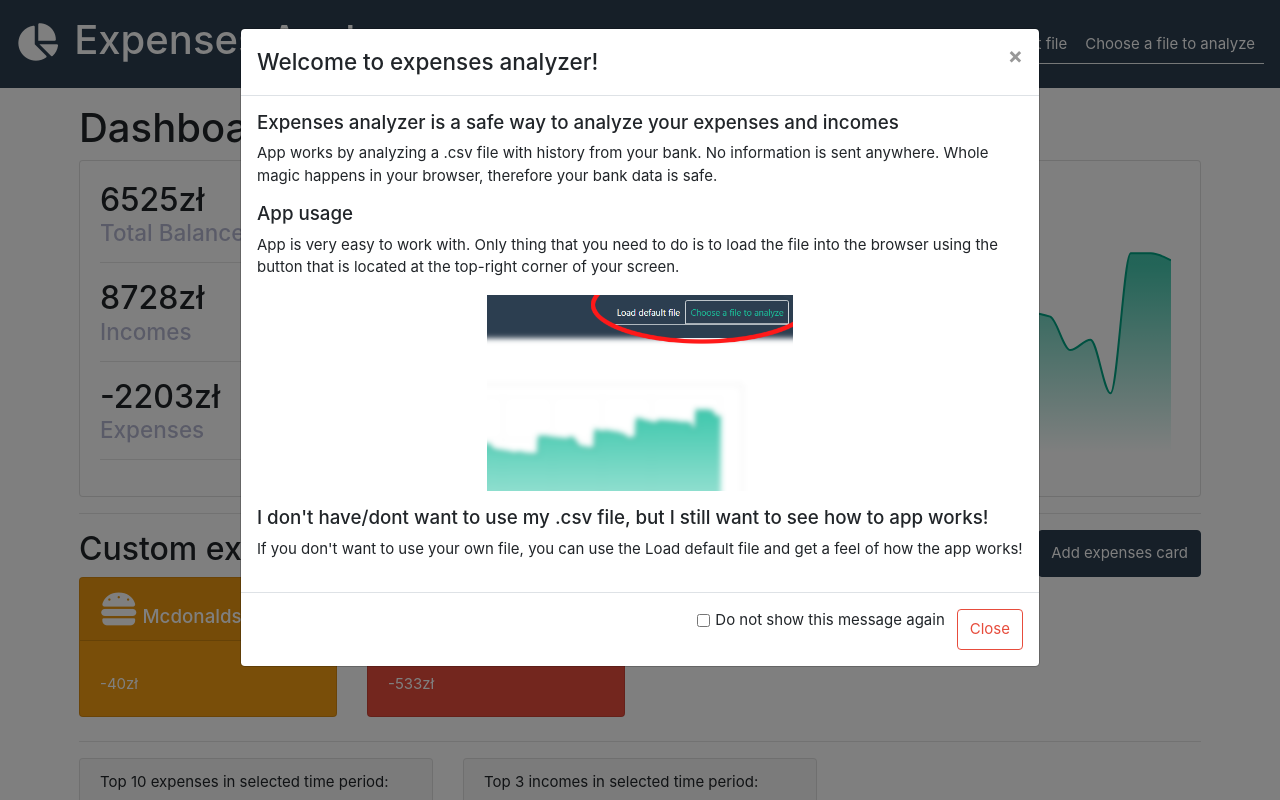
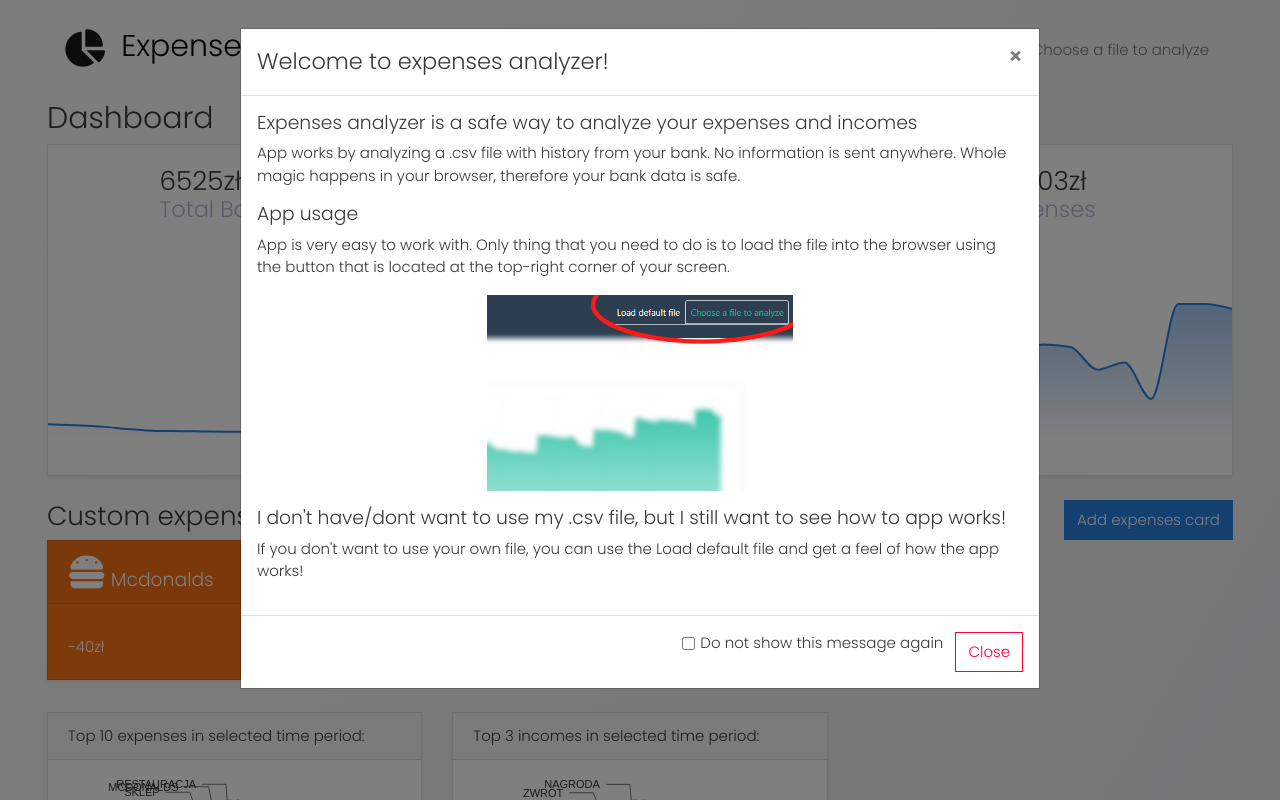
Before and after one commit to Kielx/expenses-analyzer, a React (Create React App) app: page / in a window 1280 px wide. Both pictures are taken after a click on the button "Load default file". Shown: the top 800 px of the page. Built offline with nearby package versions, Linux system fonts and the light colour scheme.

Commit message:
Styling overhaul

```diff
--- a/public/index.html
+++ b/public/index.html
@@ -24,7 +24,9 @@
       work correctly both with client-side routing and a non-root public URL.
       Learn how to configure a non-root public URL by running `npm run build`.
     -->
-    <link rel="stylesheet" href="https://stackpath.bootstrapcdn.com/bootswatch/4.5.2/flatly/bootstrap.min.css" integrity="sha384-qF/QmIAj5ZaYFAeQcrQ6bfVMAh4zZlrGwTPY7T/M+iTTLJqJBJjwwnsE5Y0mV7QK" crossorigin="anonymous">
+    <link rel="preconnect" href="https://fonts.gstatic.com">
+<link href="https://fonts.googleapis.com/css2?family=Poppins:ital,wght@0,300;0,600;1,100&display=swap" rel="stylesheet">
+    <link rel="stylesheet" href="https://stackpath.bootstrapcdn.com/bootswatch/4.5.2/cosmo/bootstrap.min.css" integrity="sha384-5QFXyVb+lrCzdN228VS3HmzpiE7ZVwLQtkt+0d9W43LQMzz4HBnnqvVxKg6O+04d" crossorigin="anonymous">
 <script src="https://kit.fontawesome.com/350678d6e0.js" crossorigin="anonymous"></script>
 
 
--- a/src/App.css
+++ b/src/App.css
@@ -49,11 +49,8 @@ body {
 body,
 html {
   min-height: 100%;
+  font-family: "Poppins", sans-serif;
 }
 body {
-  background: url(./images/NoFileUploadedBG2.svg) center no-repeat;
-  background-size: contain;
-
-  background-color: rgba(255, 255, 255, 0.97);
-  background-blend-mode: lighten;
+  background-image: linear-gradient(120deg, #fdfbfb 0%, #ebedee 100%);
 }
--- a/src/App.js
+++ b/src/App.js
@@ -58,12 +58,12 @@ function App() {
   useEffect(() => {
     if (parsed && parsed.length !== 0) {
       setGraphData(parseDataForGraphUsage(parsed));
-      document.body.style.background = "url('')";
+      document.body.style.backgroundColor = "#F5F6FA";
     }
   }, [parsed]);
 
   return (
-    <div className="App ">
+    <Container className="App Container mt-3" fluid style={{ width: "95%" }}>
       <HelloModal></HelloModal>
       <MainNavbar parsed={parsed} setParsed={setParsed}></MainNavbar>
       {parsed.length <= 0 ? (
@@ -78,23 +78,23 @@ function App() {
           Please load a file to analyze
         </h2>
       ) : (
-        <Container className="Container mt-3" fluid style={{ width: "90%" }}>
+        <>
           <h2>Dashboard</h2>
           <MainOverview graphData={graphData} parsed={parsed}></MainOverview>
-          <hr />
+
           <div className="d-flex justify-content-between">
             <h3>Custom expense cards: </h3>
             <AddCardModal setCards={setCards}></AddCardModal>
           </div>
 
           <Row>{displayCards(cards)}</Row>
-          <hr />
+
           <h3> </h3>
 
           {parsed ? (
             <Row>
               <Col xl={4}>
-                <Card>
+                <Card className="shadow-sm mb-4">
                   <Card.Header>
                     {`Top ${
                       prepareTop10Expenses(parsed).length >= 10
@@ -111,7 +111,7 @@ function App() {
                 </Card>
               </Col>
               <Col xl={4}>
-                <Card>
+                <Card className="shadow-sm">
                   <Card.Header>
                     {`Top ${
                       prepareTop10Incomes(parsed).length >= 10
@@ -131,10 +131,10 @@ function App() {
           ) : (
             ""
           )}
-        </Container>
+        </>
       )}
       <ScrollTopArrow></ScrollTopArrow>
-    </div>
+    </Container>
   );
 }
 
--- a/src/components/DashboardInfoCard.js
+++ b/src/components/DashboardInfoCard.js
@@ -3,7 +3,7 @@ import CountUp from "react-countup";
 
 export default function DashboardInfoCard(props) {
   return (
-    <div className="mb-3 text-lg-left text-center">
+    <div className="mb-4 text-lg-left text-center">
       <h3 className="mb-0">
         {props.graphData.length !== 0 ? (
           <CountUp end={props.content} duration={1} suffix={"zł"}></CountUp>
@@ -12,7 +12,6 @@ export default function DashboardInfoCard(props) {
         )}
       </h3>
       <h4 style={{ color: "#B5B7D0" }}>{props.children}</h4>
-      <hr />
     </div>
   );
 }
--- a/src/components/DynamicCard.js
+++ b/src/components/DynamicCard.js
@@ -10,7 +10,7 @@ export default function DynamicCard(props) {
       <Card
         style={{ animation: "htmlFadeIn 0.5s", transition: "opacity 0.5s" }}
         bg={props.bg ? props.bg : ""}
-        className="mb-2"
+        className="mb-4 shadow-sm"
         text={props.bg === "light" || !props.bg ? "dark" : "white"}
       >
         <Card.Header as="h5" className={"d-flex justify-content-between"}>
--- a/src/components/MainCard.js
+++ b/src/components/MainCard.js
@@ -8,7 +8,7 @@ export default function MainCard(props) {
     <Col xs={12} md={6} lg={4}>
       <Card
         border={props.bg ? props.bg : ""}
-        className="mb-2"
+        className="mb-2 "
         text={props.bg ? props.bg : ""}
       >
         <Card.Header as="h5" className={"d-flex justify-content-between"}>
--- a/src/components/MainChart.js
+++ b/src/components/MainChart.js
@@ -11,7 +11,7 @@ import {
 
 export default function MainChart(props) {
   return (
-    <ResponsiveContainer width={"99%"}>
+    <ResponsiveContainer>
       <AreaChart
         width={1200}
         data={props.graphData}
@@ -19,8 +19,8 @@ export default function MainChart(props) {
       >
         <defs>
           <linearGradient id="colorUv" x1="0" y1="0" x2="0" y2="1">
-            <stop offset="5%" stopColor="#18BC9C" stopOpacity={0.8} />
-            <stop offset="90%" stopColor="#18BC9C" stopOpacity={0} />
+            <stop offset="5%" stopColor="#2780E3" stopOpacity={0.4} />
+            <stop offset="90%" stopColor="#2780E3" stopOpacity={0} />
           </linearGradient>
         </defs>
         <XAxis hide={true} dataKey="x" angle={30} dx={20} dy={20} />
@@ -29,7 +29,7 @@ export default function MainChart(props) {
         <Area
           type="monotone"
           dataKey="y"
-          stroke="#00A383"
+          stroke="#2780E3"
           fillOpacity={1}
           fill="url(#colorUv)"
           name="Balance"
--- a/src/components/MainNavbar.js
+++ b/src/components/MainNavbar.js
@@ -6,16 +6,16 @@ import { defaultFile } from "../defaultFile";
 
 export default function MainNavbar(props) {
   return (
-    <Navbar expand="lg" variant="dark" bg="primary">
+    <Navbar expand="lg" className="pb-4">
       <Navbar.Brand href="#home">
         <i className="fas fa-chart-pie fa-2x"></i>
       </Navbar.Brand>
       <Navbar.Toggle aria-controls="basic-navbar-nav" />
       <Navbar.Collapse id="basic-navbar-nav">
         <Nav className="d-none d-lg-block">
-          <h2 style={{ color: "white" }}>Expenses Analyzer</h2>
+          <h2 style={{ color: "black" }}>Expenses Analyzer</h2>
         </Nav>
-        <Nav variant="tabs" className="ml-auto">
+        <Nav variant="pills" className="ml-auto">
           <Nav.Item>
             <Nav.Link onClick={() => props.setParsed(defaultFile)}>
               Load default file
--- a/src/components/MainOverview.js
+++ b/src/components/MainOverview.js
@@ -9,16 +9,10 @@ import DashboardInfoCard from "./DashboardInfoCard";
 
 export default function MainOverview(props) {
   return (
-    <Card>
-      <Card.Body>
+    <Card className="shadow-sm mb-4">
+      <Card.Body className="px-0">
         <Row>
-          <Col
-            lg={{ span: 2, order: "first" }}
-            xs={{ span: 12, order: "last" }}
-            className="mainOverviewFirstColumn"
-          >
-            <Row>
-              <Col sm={12}>
+          <Col sm={4} className="d-flex justify-content-center">
             <DashboardInfoCard
               graphData={props.graphData}
               parsed={props.parsed}
@@ -30,7 +24,7 @@ export default function MainOverview(props) {
             </DashboardInfoCard>
           </Col>
 
-              <Col>
+          <Col sm={4} className="d-flex justify-content-center">
             <DashboardInfoCard
               graphData={props.graphData}
               parsed={props.parsed}
@@ -42,7 +36,7 @@ export default function MainOverview(props) {
             </DashboardInfoCard>
           </Col>
 
-              <Col>
+          <Col sm={4} className="d-flex justify-content-center">
             <DashboardInfoCard
               graphData={props.graphData}
               parsed={props.parsed}
@@ -53,14 +47,8 @@ export default function MainOverview(props) {
               Expenses
             </DashboardInfoCard>
           </Col>
-            </Row>
-          </Col>
 
-          <Col
-            lg={10}
-            xs={{ span: 12, order: "first" }}
-            style={{ minHeight: "25vh" }}
-          >
+          <Col style={{ minHeight: "25vh" }}>
             <MainChart graphData={props.graphData}></MainChart>
           </Col>
         </Row>
```
Lines whose indentation alone changed are shown as unchanged.
